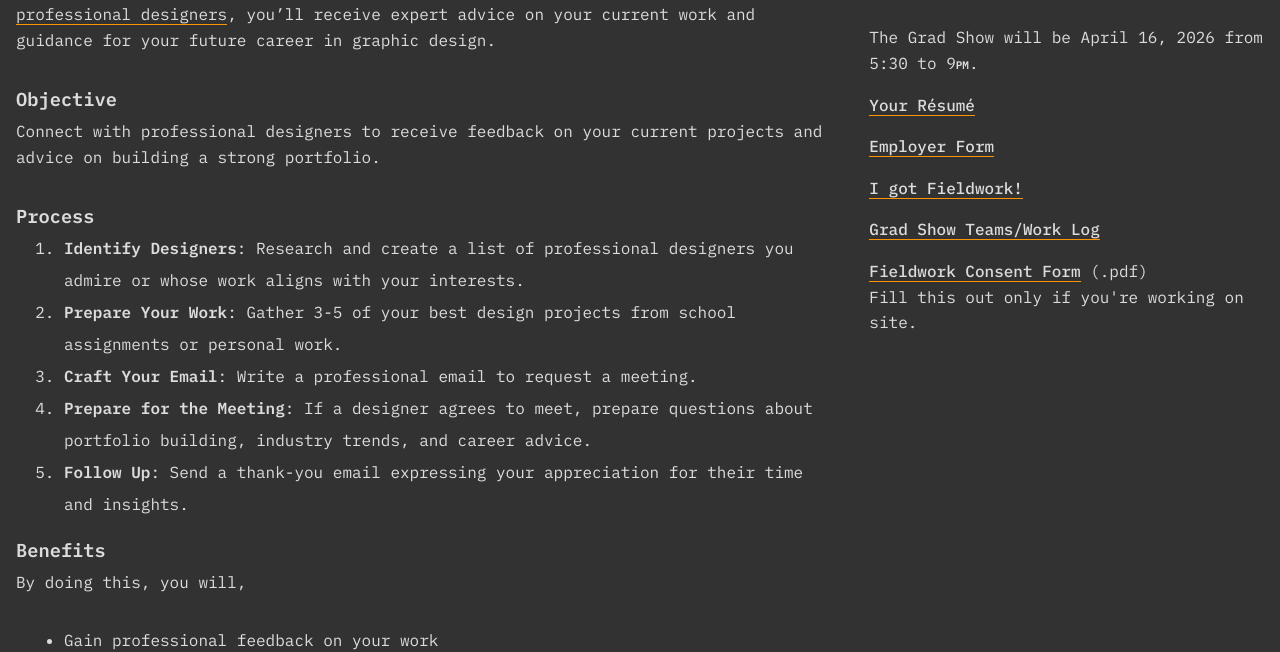
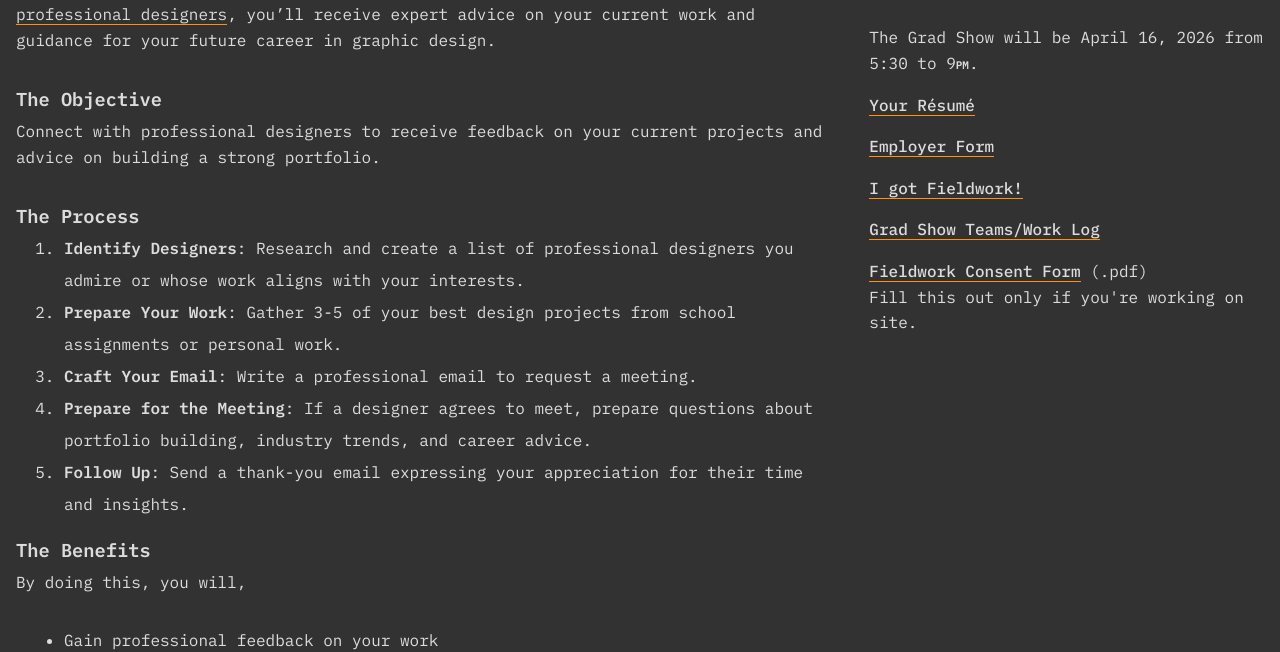
Before and after one commit to AlainParadis/wil, a Jekyll site: the page built from portfolio-development.md, in a window 1280 px wide. Shown: the part 251-903 px from the top of the page. Built offline with Jekyll 4.4.1, drawn with Linux system fonts in a browser that asks for light colours.

Commit message:
small text edits

```diff
--- a/portfolio-development.md
+++ b/portfolio-development.md
@@ -4,11 +4,11 @@ title: Portfolio Development
 ---
 This unofficial summer assignment is designed to help you kickstart your professional network to gain valuable insights for building your portfolio. By reaching out to [professional designers](employers.html), you'll receive expert advice on your current work and guidance for your future career in graphic design.
 
-### Objective
+### The Objective
 
 Connect with professional designers to receive feedback on your current projects and advice on building a strong portfolio.
 
-### Process
+### The Process
 
 1. **Identify Designers**: Research and create a list of professional designers you admire or whose work aligns with your interests.
 2. **Prepare Your Work**: Gather 3-5 of your best design projects from school assignments or personal work.
@@ -16,7 +16,7 @@ Connect with professional designers to receive feedback on your current projects
 4. **Prepare for the Meeting**: If a designer agrees to meet, prepare questions about portfolio building, industry trends, and career advice.
 5. **Follow Up**: Send a thank-you email expressing your appreciation for their time and insights.
 
-### Benefits
+### The Benefits
 
 By doing this, you will,
 
```
